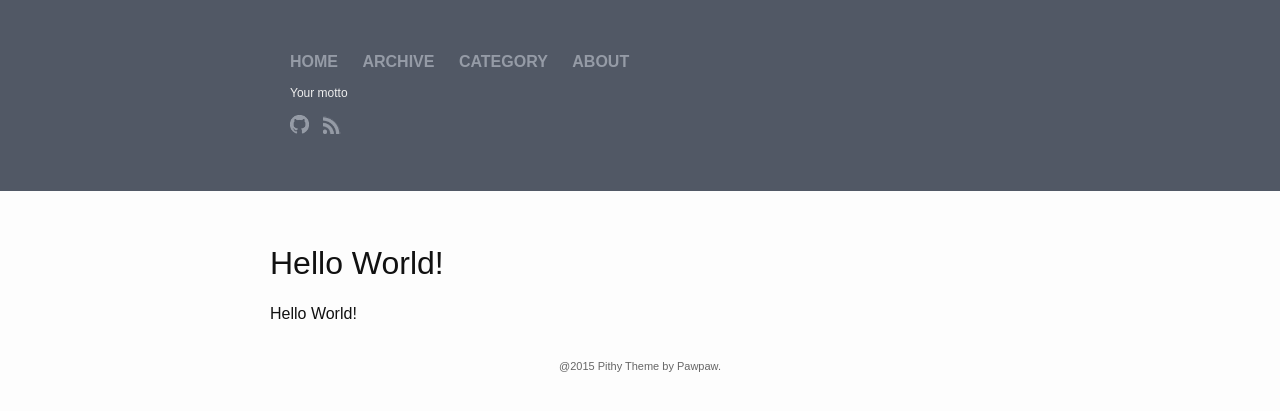
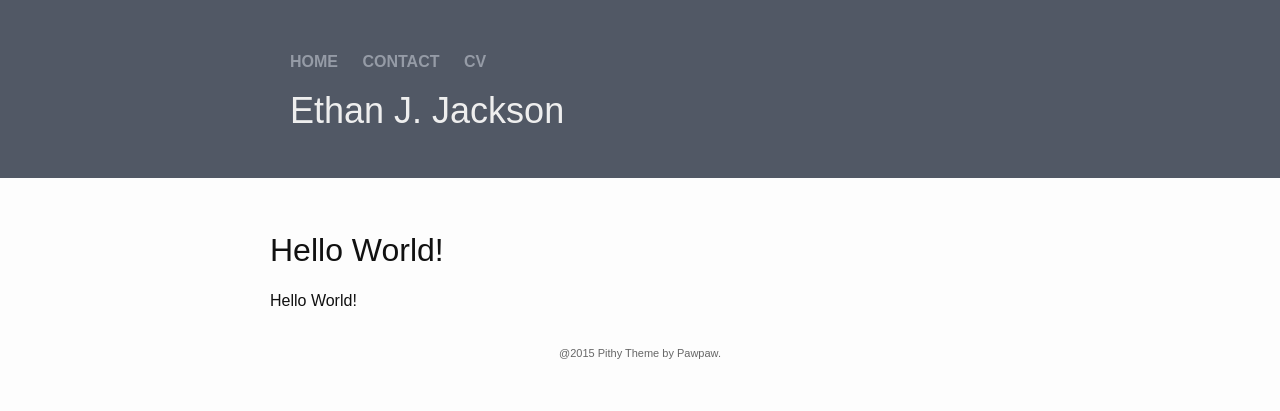
Before and after one commit to ejj/ejj.github.io, a Jekyll site: the page built from index.md, in a window 1280 px wide. Shown: the top 411 px of the page. Built offline with Jekyll 4.4.1, drawn with Linux system fonts in a browser that asks for light colours.

Commit message:
Add my name and various sub-pages.

```diff
--- a/_includes/header.html
+++ b/_includes/header.html
@@ -12,52 +12,29 @@
 					<a href="/index.html">home</a>
 				</li>
 			{% endif %}
-			{% if page.path == "archive.html" %}
+			{% if page.path == "contact.html" %}
 			<span class="title">
 				<li>
-					<a href="/archive.html">archive</a>
+					<a href="/contact.html">contact</a>
 				</li>
 			</span>
 			{% else %}
 				<li>
-					<a href="/archive.html">archive</a>
+					<a href="/contact.html">contact</a>
 				</li>
 			{% endif %}
-			{% if page.path == "category.html" %}
+			{% if page.path == "cv.html" %}
 			<span class="title">
 				<li>
-					<a href="/category.html">category</a>
+					<a href="/cv.html">CV</a>
 				</li>
 			</span>
 			{% else %}
 				<li>
-					<a href="/category.html">category</a>
-				</li>
-			{% endif %}
-			{% if page.path == "about.html" %}
-			<span class="title">
-				<li>
-					<a href="/about.html">about</a>
-				</li>
-			</span>
-			{% else %}
-				<li>
-					<a href="/about.html">about</a>
+					<a href="/cv.html">CV</a>
 				</li>
 			{% endif %}
 		</div>
-		<div class="description"> {{ site.motto }} </div>
-		<ul class="social-links">
-			<li>
-				<a href="https://github.com/{{ site.github_username }}" title="Github">
-					<img width="19px" height="19px" src="/images/github.png"/>
-				</a>
-			</li>
-			<li>
-				<a href="/feed.xml" title="RSS">
-					<img width="19px" height="19px" src="/images/rss.png"/>
-				</a>
-			</li>
-		</ul>
+		<div class="description">Ethan J. Jackson</div>
 	</div>
 </header>
--- a/_sass/_layout.scss
+++ b/_sass/_layout.scss
@@ -78,7 +78,7 @@ li {
 
 .description {
     padding-top: 10px;
-    font-size: 12px;
+    font-size: 36px;
     line-height: 1.5em;
     color: #EEE;
 }
```
Also changed, not shown: about.md (deleted, +0 -11 lines).
